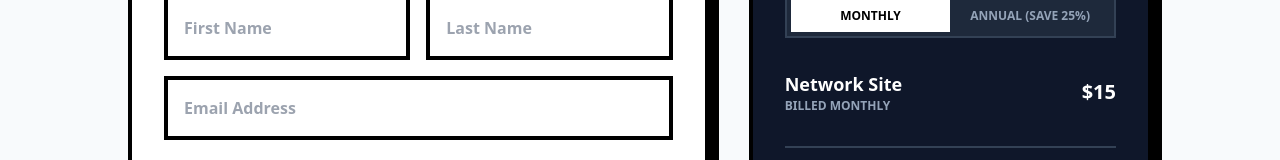
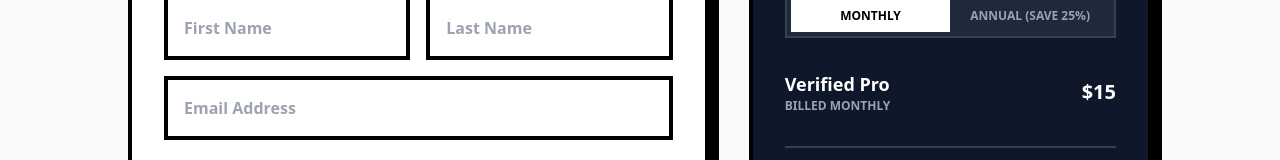
Before and after one commit to jakejmanley-collab/local-service-ads, a Next.js app: page /checkout in a window 1280 px wide. Shown: the part 361-521 px from the top of the page. Built offline with nearby package versions, Linux system fonts and the light colour scheme.

Commit message:
Update page.tsx

```diff
--- a/app/checkout/page.tsx
+++ b/app/checkout/page.tsx
@@ -5,8 +5,8 @@ import { useSearchParams, useRouter } from 'next/navigation';
 import Link from 'next/link';
 
 const PLANS = {
-  network: { name: 'Network Site', priceMonthly: 15, priceAnnual: 135 },
-  seo: { name: 'SEO Dominator', priceMonthly: 49, priceAnnual: 441 },
+  network: { name: 'Verified Pro', priceMonthly: 15, priceAnnual: 135 },
+  seo: { name: 'Pro Plus', priceMonthly: 49, priceAnnual: 441 },
 };
 
 function CheckoutContent() {
```
